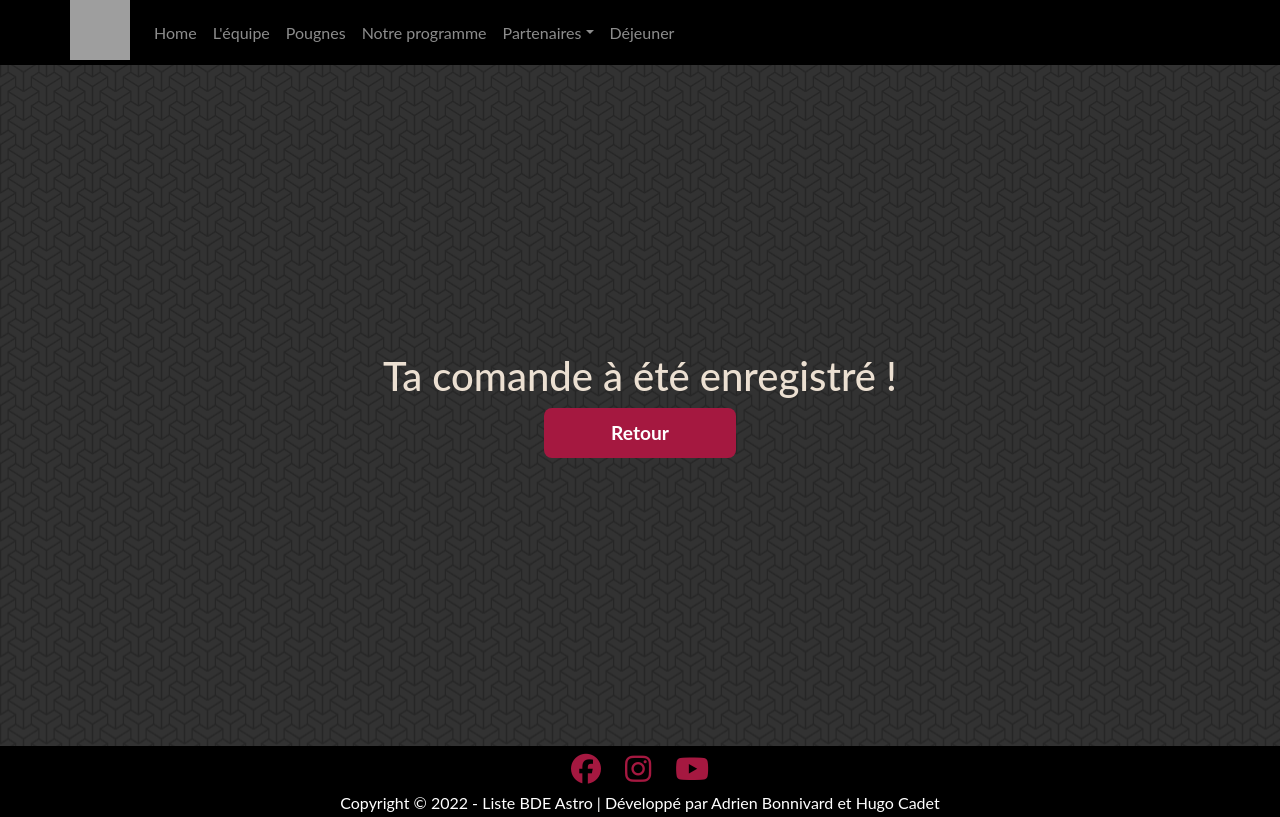
After one commit to HugoKD/siite, a Django app: template form/templates/form/redirection.html in a window 1280 px wide. The commit adds this page. Run offline with Django 4.2, Linux system fonts and the light colour scheme; the template is opened without the code that fills it, so the values that code supplies are empty; some libraries are stand-ins or nearby versions; grey boxes are pictures that could not be loaded.

Commit message:
commit hugo

```diff
--- a/bde/settings.py
+++ b/bde/settings.py
@@ -37,6 +37,7 @@ INSTALLED_APPS = [
     'django.contrib.sessions',
     'django.contrib.messages',
     'django.contrib.staticfiles',
+    'form'
 ]
 
 MIDDLEWARE = [
@@ -104,7 +105,7 @@ AUTH_PASSWORD_VALIDATORS = [
 # Internationalization
 # https://docs.djangoproject.com/en/4.1/topics/i18n/
 
-LANGUAGE_CODE = 'en-us'
+LANGUAGE_CODE = 'fr-fr'
 
 TIME_ZONE = 'UTC'
 
@@ -119,7 +120,8 @@ USE_TZ = True
 STATIC_URL = 'static/'
 
 STATICFILES_DIRS = [
-    os.path.join(BASE_DIR, "bde/static")
+    os.path.join(BASE_DIR, "bde/static"),
+    os.path.join(BASE_DIR, "form/static")
 ]
 
 # Default primary key field type
--- a/bde/urls.py
+++ b/bde/urls.py
@@ -14,8 +14,8 @@ Including another URLconf
     2. Add a URL to urlpatterns:  path('blog/', include('blog.urls'))
 """
 from django.contrib import admin
-from django.urls import path
-from .views import equipe, pougnes, contact, programme, index, dejeuner, clique, partenaire
+from django.urls import path, include
+from .views import equipe, pougnes, contact, programme, index, clique, partenaire
 
 urlpatterns = [
     path('admin/', admin.site.urls),
@@ -24,7 +24,7 @@ urlpatterns = [
     path("pougnes/", pougnes, name="pougnes"),
     path("devenir-partenaire/", contact, name="contact"),
     path("programme/", programme, name="programme"),
-    path("dejeuner/", dejeuner, name="dejeuner"),
     path("clique/", clique, name="clique"),
     path("nos-partenaires/", partenaire, name="partenaire"),
+    path('', include('form.urls')),
 ]
--- a/bde/views.py
+++ b/bde/views.py
@@ -16,8 +16,6 @@ def contact(request):
 def programme(request):
     return render(request, "bde/programme.html")
 
-def dejeuner(request):
-    return render(request, "bde/dejeuner.html")
 
 def clique(request):
     return render(request, "bde/clique.html")
--- /dev/null
+++ b/form/static/css/redirection.css
@@ -0,0 +1,91 @@
+* {
+  margin: 0;
+  padding: 0;
+  box-sizing: border-box;
+    font-family: 'Lato', sans-serif;
+}
+
+body {
+    height: 100%;
+    margin: 0;
+    border: 0;
+    font-family: 'Lato', sans-serif;
+}
+
+.main {
+    display: flex; flex-direction: column;
+    align-items: center;
+    justify-content: center;
+    height: 93.3vh; overflow-y: hidden;
+    background-image: url("../img/escheresque-dark-1920x1080.png");
+    background-repeat: repeat;
+    padding-top: 5%;
+}
+
+
+.message {
+    color: #ece0d2;
+}
+
+
+.main button {
+    width: 192px;
+    height: 50px;
+    border-radius: 8px;
+    border: none;
+    background-color: #a51840;
+    color: white;
+    font-weight: bold;
+    font-size: 1.2em;
+    cursor: pointer;
+    outline: none;
+    margin: 0 auto;
+    transition: 0.2s;
+}
+
+.main button a {
+    color: white ; text-decoration: none ;
+}
+
+.main button:hover {
+    transform: translateY(-5px);
+    box-shadow: 0px 10px 40px -10px #1f2121;
+    background-color: #881435;
+}
+
+
+footer {
+    z-index: 1;
+}
+.parentIcon {
+    align-items: center;
+    justify-content: center;
+    flex-direction: column;
+    text-align: center;
+    width: 100%;
+    background-color: #000000;
+}
+.parentIcon a {
+    text-align: center;
+    width: 12%;
+    padding: 10px;
+    color: #a51840;
+    font-size: 30px;
+}
+.parentIcon a:hover {
+    color: #000000;
+}
+
+.copy {
+    height: 30%;
+    background-color: black;
+    color: white;
+    align-items: center;
+    justify-content: center;
+    flex-direction: column;
+    text-align: center;
+}
+.copy p {
+    margin-bottom: 0;
+    padding-bottom: 2px;
+}
--- /dev/null
+++ b/form/templates/form/navbar.html
@@ -0,0 +1,62 @@
+{% load static %}
+<header>
+    <style>
+        .dropdown-menu li:hover {
+            background-color: rgba(123, 0, 44, 0.37);
+            border-radius: 8%;
+        }
+    </style>
+    <nav class="navbar fixed-top navbar-expand-lg navbar-dark" style="background-color:black ; padding: 0 ">
+        <div class="container" style="padding-left: 0">
+        <a href="../" class="navbar-brand mb-0 h1" style="padding: 0 ; justify-content: left">
+            <img src="{% static "img/astro.png" %}" style="height: 60px ; width: 60px  ; width: 60px ; margin-bottom: 5px " >
+        </a>
+        <button type="button"
+                data-bs-toggle="collapse"
+                data-bs-target="#navbarNav"
+                class="navbar-toggler"
+                aria-controls="navbarNav"
+                aria-expanded="false"
+                aria-label="Toggle navigation">
+
+            <span class="navbar-toggler-icon"></span>
+        </button>
+        <div class="collapse navbar-collapse" id="navbarNav">
+            <ul class="navbar-nav">
+                <li class="nav-item">
+                    <a href="../" class="nav-link" style="transition: all .4s;">
+                        Home
+                    </a>
+                </li>
+                <li class="nav-item">
+                    <a href="../lequipe/" class="nav-link" style="transition: all .4s;">
+                        L'équipe
+                    </a>
+                </li>
+                <li class="nav-item">
+                    <a href="../pougnes/" class="nav-link" style="transition: all .4s;">
+                        Pougnes
+                    </a>
+                </li>
+                <li class="nav-item">
+                    <a href="../programme/" class="nav-link" style="transition: all .4s;">
+                        Notre programme
+                    </a>
+                </li>
+                <li class="nav-item dropdown" style=" position: relative " >
+                    <a class="nav-link dropdown-toggle" href="../devenir-partenaire/" id="navbarDropdown" role="button" data-toggle="dropdown" aria-haspopup="true" aria-expanded="false">Partenaires</a>
+                    <ul class="dropdown-menu" aria-labelledby="navbarDropdown" style=" position: absolute ; overflow: visible ; background-color: #1f2121 ; color: white "  >
+                      <li class="dropdown-item"  style=" transition: .4s ; overflow: visible;"><a href="../devenir-partenaire/" style="color: white ; text-decoration: none ;">Nous contacter</a></li>
+                      <li class="dropdown-item" style=" overflow: visible; transition: .4s"><a href="../nos-partenaires/" style="color: white ; text-decoration: none ;">Nos partenaires</a></li>
+                    </ul>
+                </li>
+                <li class="nav-item">
+                    <a href="../dejeuner/" class="nav-link" style="transition: all .4s; position: absolute;">
+                        Déjeuner
+                    </a>
+                </li>
+            </ul>
+        </div>
+        </div>
+    </nav>
+</header>
--- /dev/null
+++ b/form/templates/form/redirection.html
@@ -0,0 +1,41 @@
+<!DOCTYPE html>
+{% load static %}
+
+<!-- mettre bouton "revenir sur le site" -->
+
+<html lang="en">
+<head>
+    <meta charset="UTF-8">
+    <title>Redirection</title>
+    <link rel="stylesheet" href="{% static 'css/redirection.css' %}">
+    <link href="https://cdn.jsdelivr.net/npm/bootstrap@5.0.2/dist/css/bootstrap.min.css" rel="stylesheet">
+    <script src="https://code.jquery.com/jquery-3.2.1.slim.min.js" integrity="sha384-KJ3o2DKtIkvYIK3UENzmM7KCkRr/rE9/Qpg6aAZGJwFDMVNA/GpGFF93hXpG5KkN" crossorigin="anonymous"></script>
+    <script src="https://cdn.jsdelivr.net/npm/popper.js@1.12.9/dist/umd/popper.min.js" integrity="sha384-ApNbgh9B+Y1QKtv3Rn7W3mgPxhU9K/ScQsAP7hUibX39j7fakFPskvXusvfa0b4Q" crossorigin="anonymous"></script>
+    <script src="https://cdn.jsdelivr.net/npm/bootstrap@4.0.0/dist/js/bootstrap.min.js" integrity="sha384-JZR6Spejh4U02d8jOt6vLEHfe/JQGiRRSQQxSfFWpi1MquVdAyjUar5+76PVCmYl" crossorigin="anonymous"></script>
+    <script src="https://kit.fontawesome.com/717f408a62.js" crossorigin="anonymous"></script>
+    <link rel="shortcut icon" type="image/png" href="{% static 'img/astronaute_detouré.png' %}"/>
+</head>
+<body>
+    {% include 'form/navbar.html' %}
+    {% block content %}
+    {% endblock %}
+    <div class="main">
+        <div class="message"><h1>Ta comande à été enregistré !</h1></div>
+        <button><a href="../" >Retour</a></button>
+    </div>
+    <footer>
+        <div class="parentIcon">
+            <a href="https://www.facebook.com/groups/campusTMSP/about/" target="_blank"><i class="fa-brands fa-facebook"></i></a>
+            <a href="https://www.instagram.com/" target="_blank"><i class="fa-brands fa-instagram"></i></a>
+            <a href="https://www.youtube.com/" target="_blank"><i class="fa-brands fa-youtube"></i></a>
+        </div>
+        <div class="copy">
+            <p>Copyright © 2022 - Liste BDE Astro | Développé par Adrien Bonnivard et Hugo Cadet
+            </p>
+        </div>
+        </footer>
+
+     <script src="https://cdn.jsdelivr.net/npm/bootstrap@5.2.2/dist/js/bootstrap.bundle.min.js" integrity="sha384-OERcA2EqjJCMA+/3y+gxIOqMEjwtxJY7qPCqsdltbNJuaOe923+mo//f6V8Qbsw3" crossorigin="anonymous"></script>
+</body>
+
+</html>
--- /dev/null
+++ b/form/urls.py
@@ -0,0 +1,10 @@
+from django.contrib import admin
+from django.urls import path, include
+from .views import dejeuner, redirection
+
+
+urlpatterns = [
+    path('dejeuner/', dejeuner, name="dejeuner"),
+    path('redirection/', redirection, name="redirection"),
+
+]
```
Also changed, not shown: bde/formulaire.py (deleted, +0 -12 lines), bde/templates/bde/dejeuner.html (deleted, +0 -98 lines), form/form.py (added, +11 -0 lines), form/static/css/dejeuner.css (renamed from bde/static/css/dejeuner.css, +29 -56 lines), form/templates/form/dejeuner.html (added, +54 -0 lines), bde/static/css/clique.css (deleted), db.sqlite3, form/static/img/escheresque-dark-1920x1080.png (renamed from bde/static/img/escheresque-dark-1920x1080.png).
